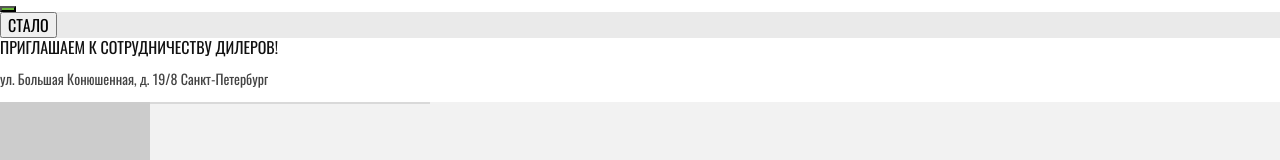
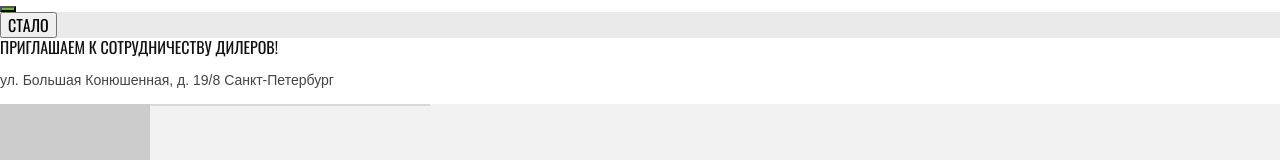
Before and after one commit to Novikoviliya/1451783-cat-energy-21, a website: page source/index.html in a window 1280 px wide. Shown: the part 1599-1759 px from the top of the page. Drawn offline with nearby package versions, Linux system fonts and the light colour scheme; files that its build step writes are made by us from their sources; placeholder pictures from the web are drawn by us.

Commit message:
Исправил Главную

```diff
--- a/source/sass/blocks/geo.scss
+++ b/source/sass/blocks/geo.scss
@@ -9,7 +9,7 @@
   text-transform: uppercase;
 }
 
-.geo-description {
+.geo__description {
   font-family: "Arial", sans-serif;
   font-style: normal;
   font-weight: normal;
```
